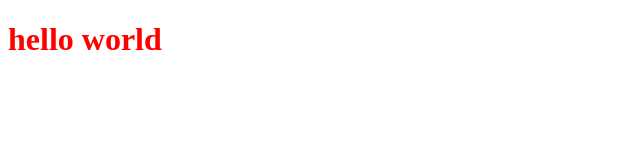
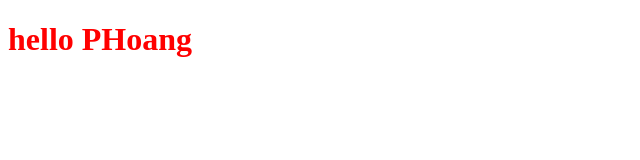
Before and after one commit to Hoang-Dev0/practice-ExpressJS, a website: page home.html in a window 1280 px wide. Shown: the whole page, without its empty margins (0-640 px from the left). Drawn offline with Linux system fonts and the light colour scheme; files that its build step writes are made by us from their sources.

Commit message:
change content html

```diff
--- a/home.html
+++ b/home.html
@@ -8,6 +8,6 @@
     <link rel="stylesheet" href="./congkhai/home.css" />
   </head>
   <body>
-    <h1>hello world</h1>
+    <h1>hello PHoang</h1>
   </body>
 </html>
```
